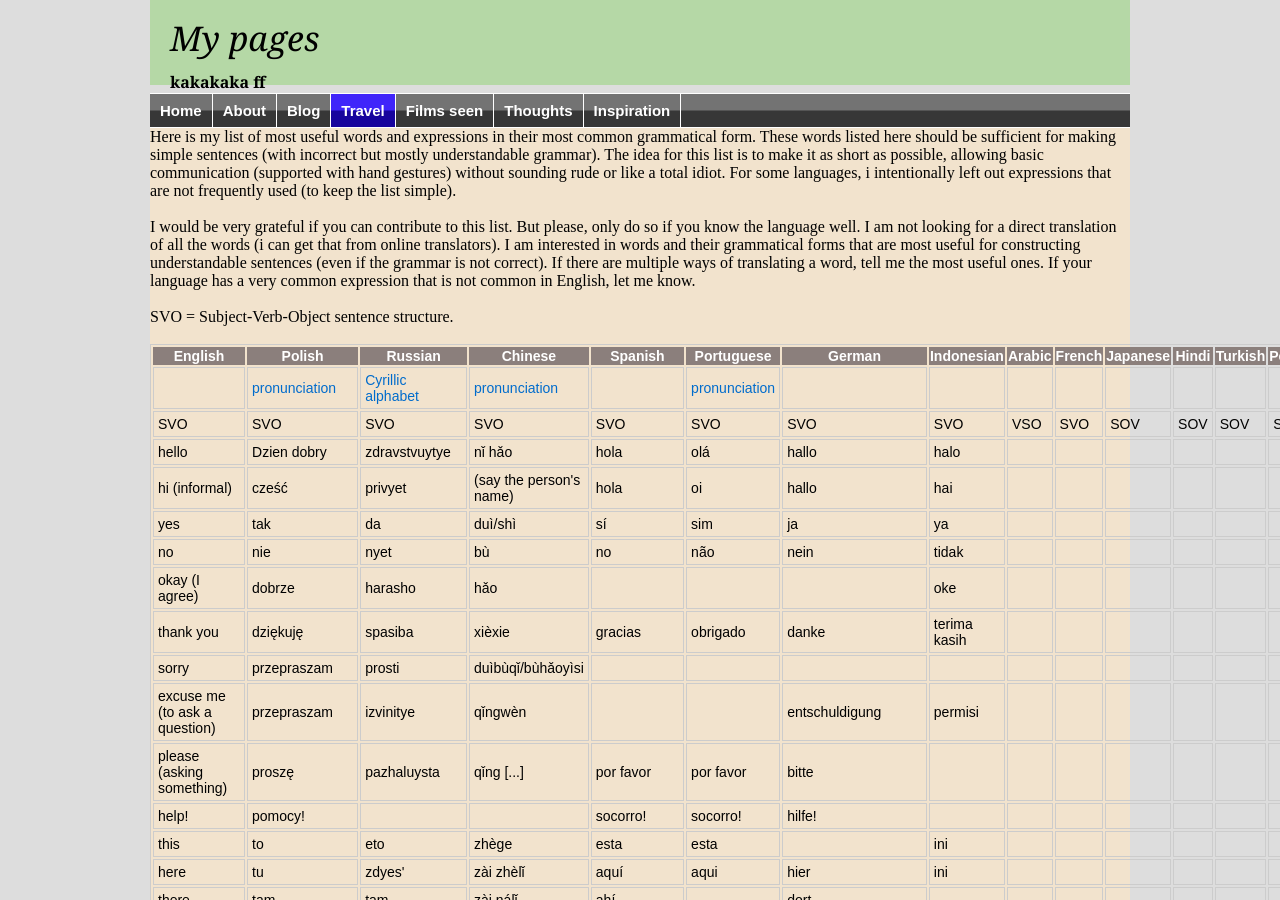
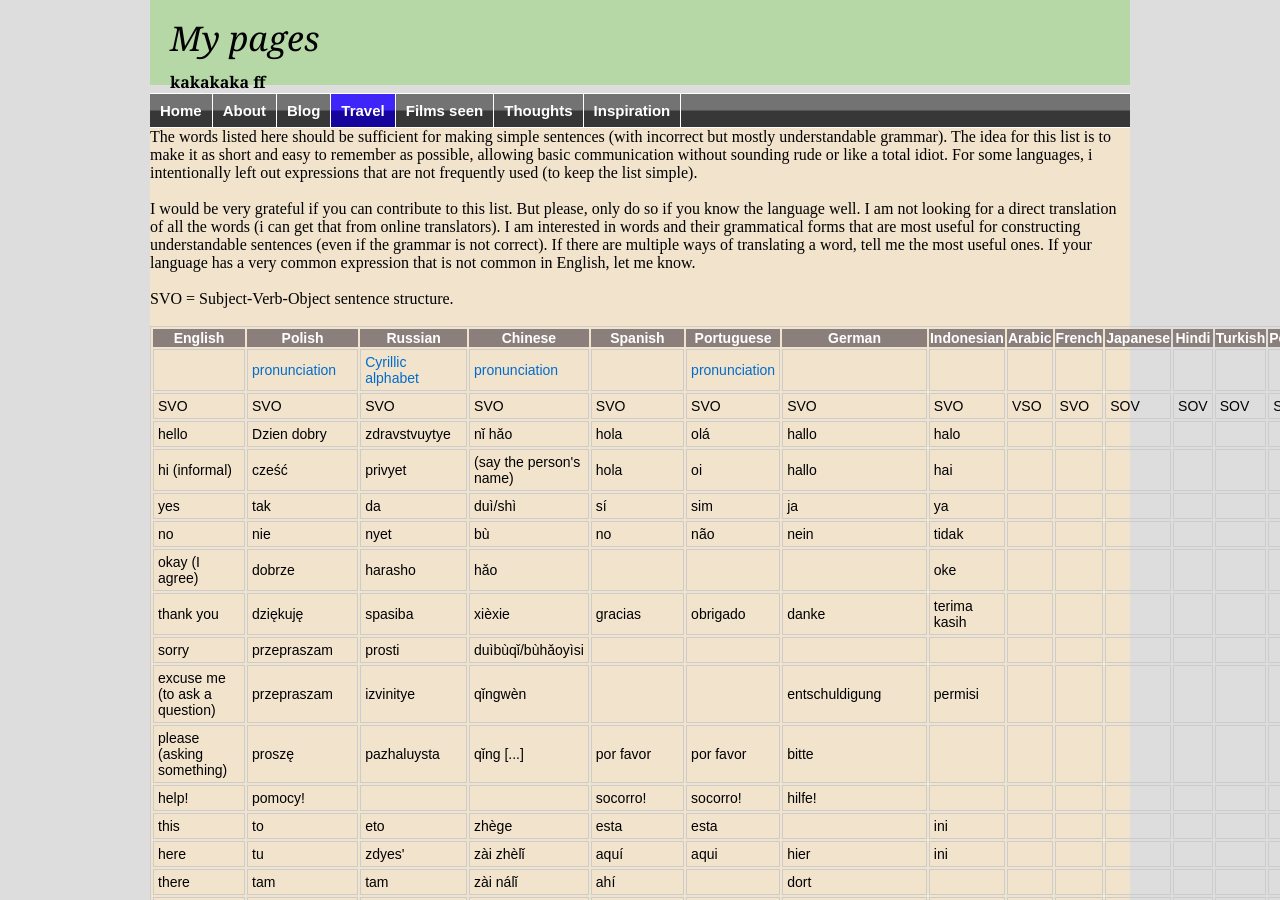
Before and after one commit to witba/witba.github.io, a Jekyll site: the page built from travel/lang.html, in a window 1280 px wide and 900 px high. Built offline with Jekyll 4.4.1, drawn with Linux system fonts in a browser that asks for light colours.

Commit message:
Update lang.html

```diff
--- a/travel/lang.html
+++ b/travel/lang.html
@@ -3,7 +3,7 @@ layout: travel
 title: Travel
 ---
 
-Here is my list of most useful words and expressions in their most common grammatical form. These words listed here should be sufficient for making simple sentences (with incorrect but mostly understandable grammar). The idea for this list is to make it as short as possible, allowing basic communication (supported with hand gestures) without sounding rude or like a total idiot. For some languages, i intentionally left out expressions that are not frequently used (to keep the list simple).<br>
+The words listed here should be sufficient for making simple sentences (with incorrect but mostly understandable grammar). The idea for this list is to make it as short and easy to remember as possible, allowing basic communication without sounding rude or like a total idiot. For some languages, i intentionally left out expressions that are not frequently used (to keep the list simple).<br>
 <br>
 I would be very grateful if you can contribute to this list. But please, only do so if you know the language well. I am not looking for a direct translation of all the words (i can get that from online translators). I am interested in words and their grammatical forms that are most useful for constructing understandable sentences (even if the grammar is not correct). If there are multiple ways of translating a word, tell me the most useful ones. If your language has a very common expression that is not common in English, let me know.<br>
 <br>
```
